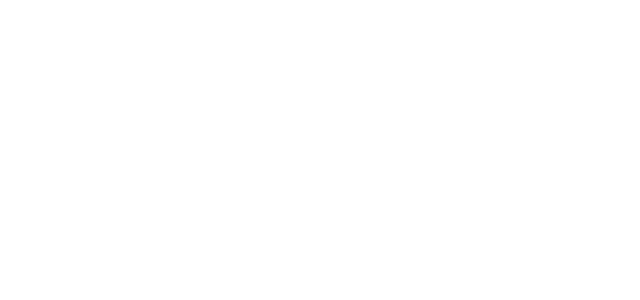
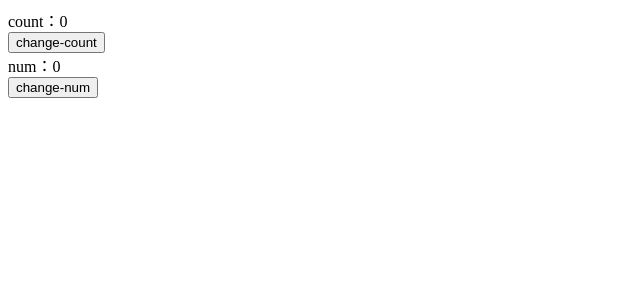
Before and after one commit to maomincoding/react_jianshu, a React (Create React App) app in the folder app/: page /UseMemo in a window 1280 px wide. Shown: the top 300 px of the page, without its empty margins (0-640 px from the left). Built offline with nearby package versions, Linux system fonts and the light colour scheme.

Commit message:
2020.5.13 12:00

```diff
--- a/app/src/hook/useMemo/index.jsx
+++ b/app/src/hook/useMemo/index.jsx
@@ -1,21 +1,30 @@
-import React,{useMemo,useEffect} from 'react'
+import React,{useMemo,useState} from 'react'
 
 
 const UseMemo = () => {
-    useMemo(()=>{
-        console.log("useMemo");
-    },[])
-    useEffect(()=>{
-        console.log("useEffect");
-    })
+    const [count,setCount] = useState(0);
+    const [num,setNum] = useState(0);
+    let res = useMemo(()=>{
+        return {count,num}
+    },[count])
+    // useEffect(()=>{
+    //     console.log("useEffect");
+    // })
     return (
-        <div></div>
+        <div>
+           <div>count：{res.count}</div>
+           <button onClick={()=>{setCount(count+1);console.log(count);}}>change-count</button>
+           <div>num：{res.num}</div>
+           <button onClick={()=>{setNum(num+1);console.log(num);}}>change-num</button>
+        </div>
     )
 }
 
 export default UseMemo
 
 /*
+使用 useMemo 避免重复渲染页面。
+
 useEffect与useMemo执行时间不同
-
+useMemo 是在组件渲染过程中执行的，useEffect是在componentDidMount以后执行的。也就是说useMemo先于useEffect执行。
 */
```
